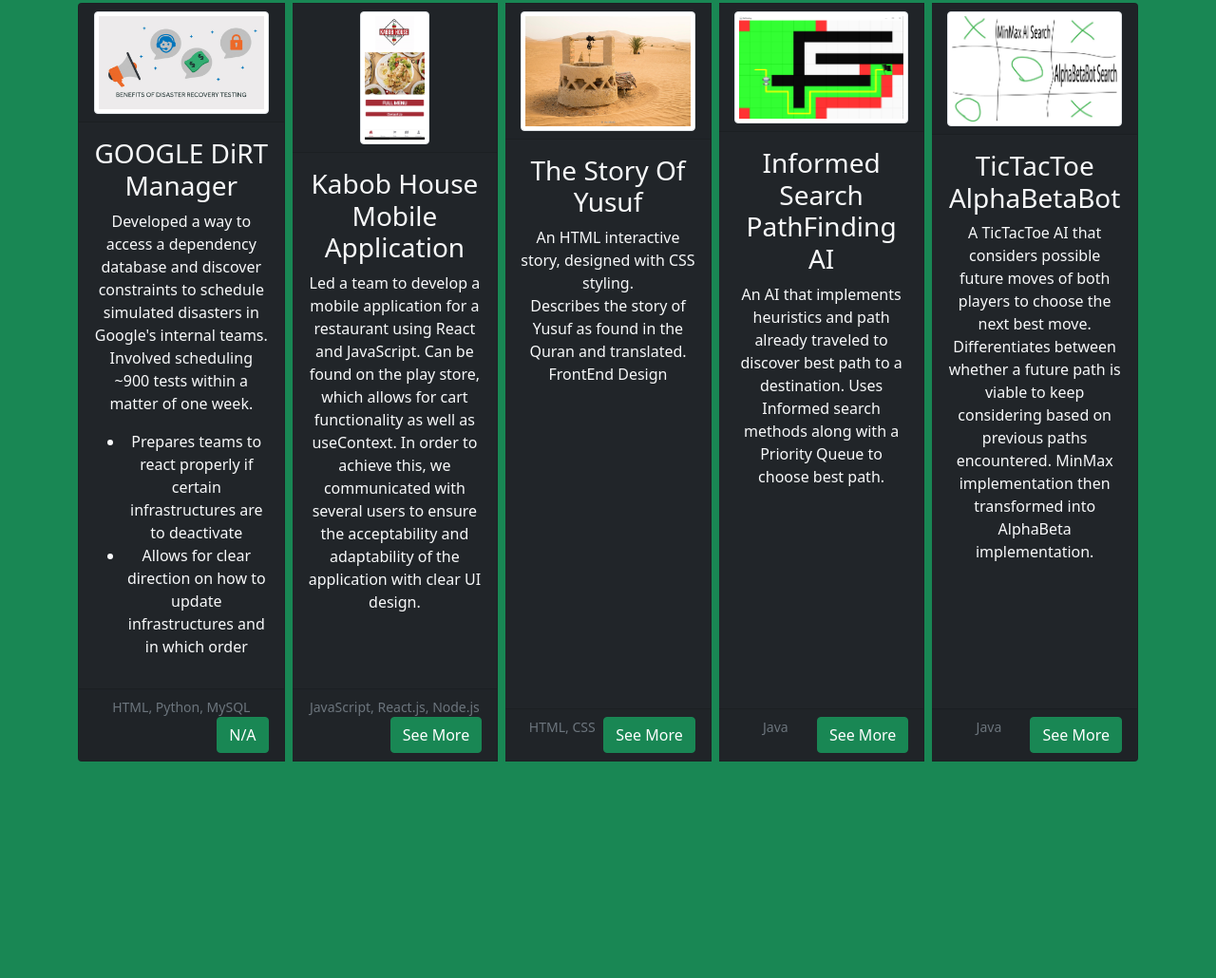
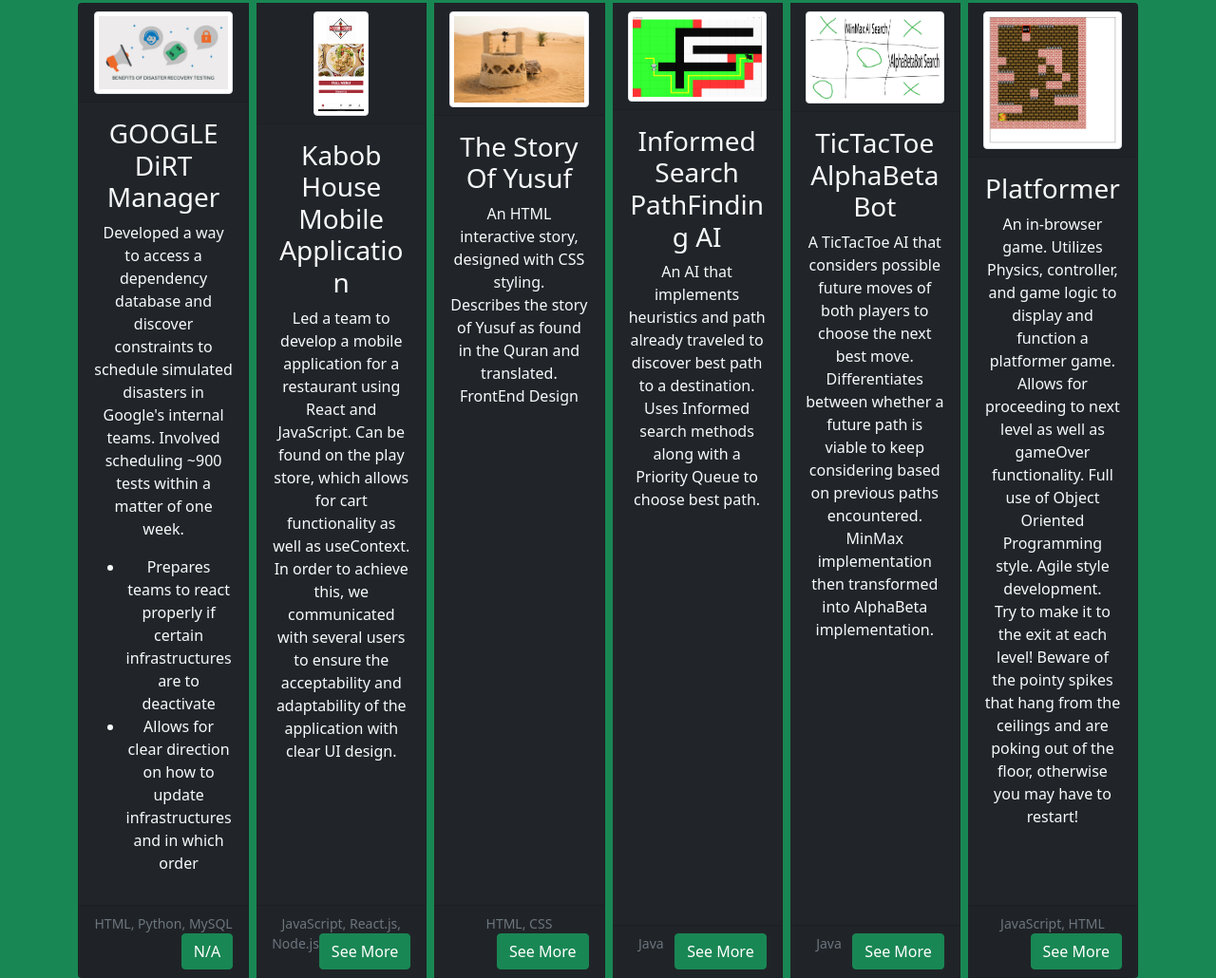
Before and after one commit to Jamalseder7008/Portfolio, a plain HTML site: page projects.html in a window 1280 px wide. Shown: the part 212-1242 px from the top of the page at 95% size. Before the commit the page ends 1014 px from the top, so only its background shows below. Drawn offline with Linux system fonts and the light colour scheme; files whose address does not match are found by name.

Commit message:
updated a new card

```diff
--- a/projects.html
+++ b/projects.html
@@ -170,6 +170,28 @@
                         </div>
                     </div>
                     <!-- END:Card 5 -->
+                    <!-- START:Card 6 -->
+                    <div class="card bg-dark text-center">
+                        <!-- Card Header -->
+                        <div class="card-header">
+                            <img class="img-thumbnail" src="assets/platformer.png">
+                        </div>
+                            <!-- Card Body -->
+                        <div class="card-body">
+                            <h3 class="card-title">Platformer</h3>
+                            <p class="card-text">
+                                An in-browser game. Utilizes Physics, controller, and game logic to display and function a platformer game.
+                                Allows for proceeding to next level as well as gameOver functionality. Full use of Object Oriented Programming style. Agile style development.<br>
+                                Try to make it to the exit at each level! Beware of the pointy spikes that hang from the ceilings and are poking out of the floor, otherwise you may have to restart!
+                            </p>
+                        </div >
+                            <!-- Card Footer -->
+                        <div class="card-footer">
+                            <small class="text-muted"> JavaScript, HTML </small>
+                            <button onclick="window.open('https://github.com/Jamalseder7008/Tic-Tac-Toe-Bot/tree/main','_blank')" class="btn btn-success float-end"> See More </button>
+                        </div>
+                    </div>
+                    <!-- END:Card 6 -->
                 </div>
                 <!-- END:Card Group -->
             </div>
```
Also changed, not shown: assets/platformer.png (added).
